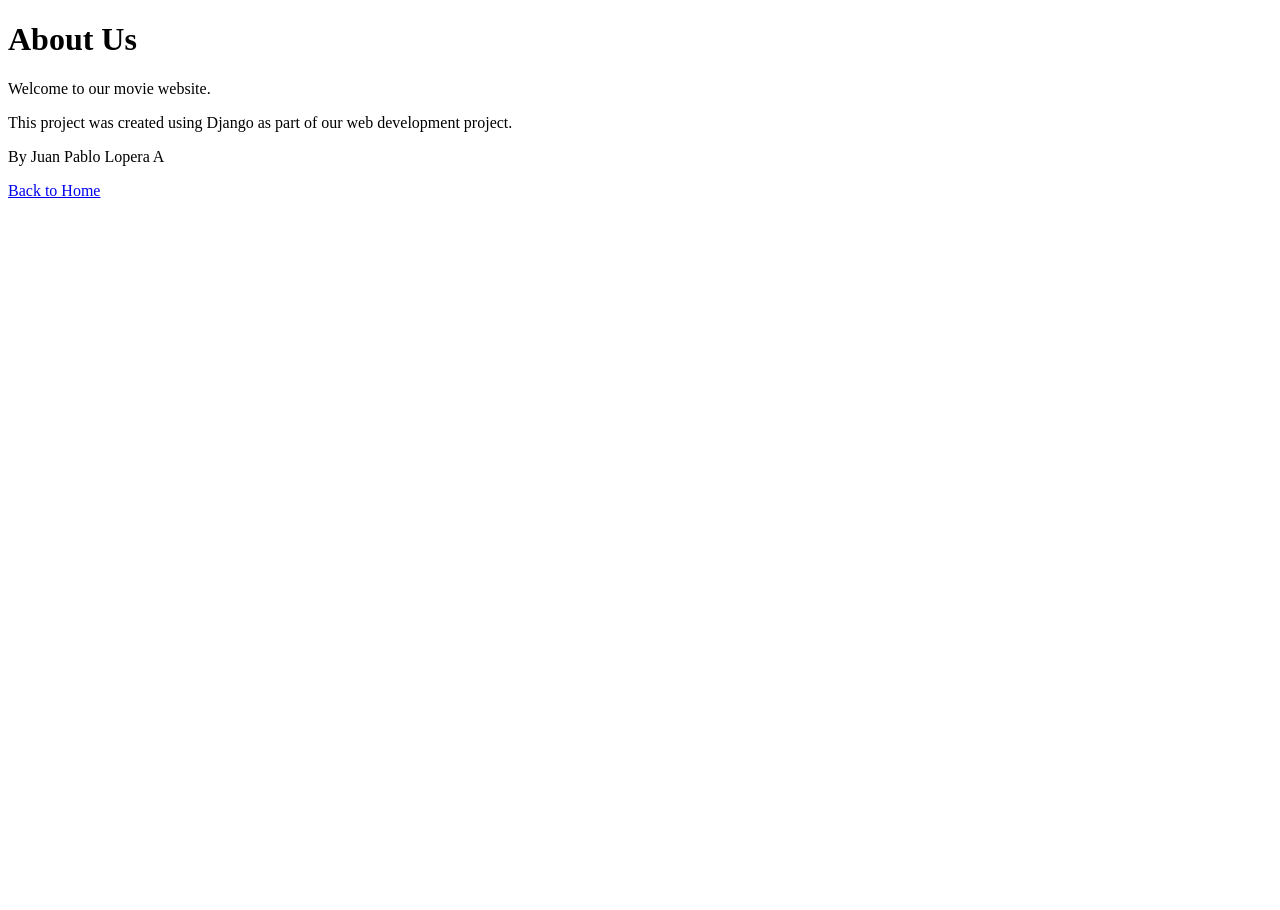
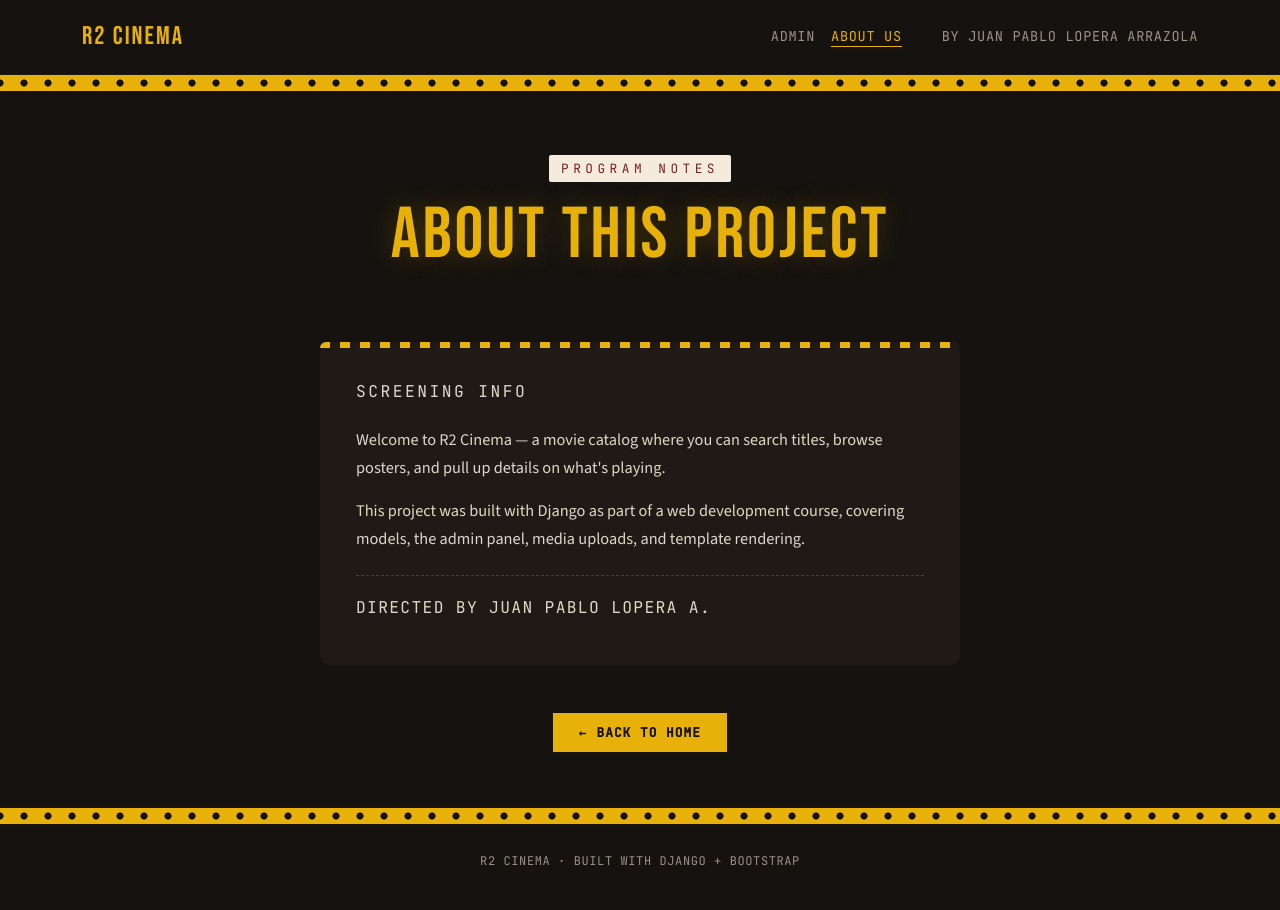
Before and after one commit to Juanp-la/Proyecto-Integrador-1, a Django app: page /about/ in a window 1280 px wide. Before the commit the page ends 198 px from the top, so only its background shows below. Run offline with Django 5.2, Linux system fonts and the light colour scheme.

Commit message:
Add more movies + fix home and about

```diff
--- a/movie/templates/about.html
+++ b/movie/templates/about.html
@@ -1,27 +1,209 @@
 <!DOCTYPE html>
 <html lang="en">
 <head>
-    <meta charset="UTF-8">
-    <meta name="viewport" content="width=device-width, initial-scale=1.0">
-    <title>About</title>
+<meta charset="UTF-8">
+<meta name="viewport" content="width=device-width, initial-scale=1">
+<title>About — R2 Cinema</title>
+
+<link href="https://cdn.jsdelivr.net/npm/bootstrap@5.3.3/dist/css/bootstrap.min.css" rel="stylesheet">
+<link rel="preconnect" href="https://fonts.googleapis.com">
+<link href="https://fonts.googleapis.com/css2?family=Bebas+Neue&family=Source+Sans+3:wght@400;600;700&family=JetBrains+Mono:wght@400;500&display=swap" rel="stylesheet">
+
+<style>
+  :root{
+    --ink:      #15120F;
+    --ink-2:    #1F1A15;
+    --marquee:  #E7B10A;
+    --velvet:   #7A1F2B;
+    --paper:    #F3ECDC;
+    --stone:    #9C9284;
+  }
+
+  body{
+    background: var(--ink);
+    color: var(--paper);
+    font-family: 'Source Sans 3', sans-serif;
+    min-height: 100vh;
+  }
+
+  .cinema-nav{
+    background: var(--ink);
+    border-bottom: 1px solid var(--ink-2);
+    padding: 1.1rem 0;
+  }
+  .cinema-brand{
+    font-family: 'Bebas Neue', sans-serif;
+    letter-spacing: 0.08em;
+    font-size: 1.6rem;
+    color: var(--marquee);
+    text-decoration: none;
+  }
+  .cinema-nav-link{
+    font-family: 'JetBrains Mono', monospace;
+    font-size: 0.85rem;
+    letter-spacing: 0.05em;
+    color: var(--stone);
+    text-decoration: none;
+    border-bottom: 1px solid transparent;
+  }
+  .cinema-nav-link:hover{
+    color: var(--paper);
+    border-bottom-color: var(--marquee);
+  }
+  .cinema-nav-link.active{
+    color: var(--marquee);
+    border-bottom-color: var(--marquee);
+  }
+
+  .sprocket{
+    height: 16px;
+    background-color: var(--marquee);
+    background-image: radial-gradient(circle, var(--ink) 3.5px, transparent 3.6px);
+    background-size: 24px 16px;
+    background-position: 12px center;
+  }
+
+  .about-hero{
+    padding: 4rem 0 1.5rem;
+    text-align: center;
+  }
+  .about-eyebrow{
+    font-family: 'JetBrains Mono', monospace;
+    font-size: 0.8rem;
+    letter-spacing: 0.35em;
+    color: var(--velvet);
+    background: var(--paper);
+    display: inline-block;
+    padding: 0.25rem 0.75rem;
+    border-radius: 2px;
+    margin-bottom: 1.25rem;
+  }
+  .about-title{
+    font-family: 'Bebas Neue', sans-serif;
+    font-size: clamp(2.6rem, 7vw, 4.5rem);
+    letter-spacing: 0.04em;
+    color: var(--marquee);
+    line-height: 0.95;
+    text-shadow: 0 0 26px rgba(231,177,10,0.25);
+  }
+
+  /* Program note card, styled like a playbill insert */
+  .program{
+    max-width: 40rem;
+    margin: 2.5rem auto 3rem;
+    background: var(--ink-2);
+    border-radius: 10px;
+    padding: 2.25rem 2.25rem 1.75rem;
+    position: relative;
+  }
+  .program::before{
+    content: "";
+    position: absolute;
+    top: 0; left: 0; right: 0;
+    height: 6px;
+    background: repeating-linear-gradient(
+      90deg,
+      var(--marquee) 0 10px,
+      var(--ink-2) 10px 20px
+    );
+    border-radius: 10px 10px 0 0;
+  }
+  .program-label{
+    font-family: 'JetBrains Mono', monospace;
+    font-size: 0.7rem;
+    letter-spacing: 0.15em;
+    color: var(--stone);
+    margin-bottom: 1.25rem;
+  }
+  .program p{
+    font-size: 1.02rem;
+    line-height: 1.7;
+    color: var(--paper);
+    opacity: 0.9;
+  }
+  .program-credit{
+    font-family: 'JetBrains Mono', monospace;
+    font-size: 0.85rem;
+    letter-spacing: 0.08em;
+    color: var(--marquee);
+    border-top: 1px dashed rgba(156,146,132,0.35);
+    padding-top: 1.1rem;
+    margin-top: 1.4rem;
+  }
+
+  .btn-marquee{
+    background: var(--marquee);
+    color: var(--ink);
+    border: 0;
+    font-weight: 600;
+    padding: 0.6rem 1.6rem;
+    border-radius: 0;
+    font-family: 'JetBrains Mono', monospace;
+    font-size: 0.8rem;
+    letter-spacing: 0.08em;
+    text-decoration: none;
+    display: inline-block;
+  }
+  .btn-marquee:hover{
+    background: #cf9c07;
+    color: var(--ink);
+  }
+  .btn-marquee:focus-visible,
+  .cinema-nav-link:focus-visible{
+    outline: 2px solid var(--marquee);
+    outline-offset: 2px;
+  }
+
+  .back-wrap{ text-align: center; margin-bottom: 3.5rem; }
+
+  .site-footer{
+    color: var(--stone);
+    font-family: 'JetBrains Mono', monospace;
+    font-size: 0.75rem;
+    letter-spacing: 0.05em;
+    text-align: center;
+    padding: 1.75rem 0 2.5rem;
+  }
+
+  @media (max-width: 576px){
+    .program{ padding: 1.75rem 1.4rem 1.4rem; margin: 2rem 1rem 2.5rem; }
+  }
+</style>
 </head>
 <body>
 
-    <h1>About Us</h1>
+<nav class="cinema-nav">
+  <div class="container d-flex justify-content-between align-items-center">
+    <a href="/" class="cinema-brand">R2 CINEMA</a>
+    <div class="d-flex gap-3 align-items-center">
+      <a href="/admin/" class="cinema-nav-link">ADMIN</a>
+      <a href="{% url 'about' %}" class="cinema-nav-link active">ABOUT US</a>
+      <span class="cinema-nav-link ms-4">BY JUAN PABLO LOPERA ARRAZOLA</span>
+    </div>
+  </div>
+</nav>
+<div class="sprocket"></div>
 
-    <p>
-        Welcome to our movie website.
-    </p>
+<header class="about-hero">
+  <div class="container">
+    <span class="about-eyebrow">PROGRAM NOTES</span>
+    <h1 class="about-title">About This Project</h1>
+  </div>
+</header>
 
-    <p>
-        This project was created using Django as part of our
-        web development project.
-    </p>
-        <p>
-       By Juan Pablo Lopera A
-    </p>
+<div class="program">
+  <p class="program-label">SCREENING INFO</p>
+  <p>Welcome to R2 Cinema — a movie catalog where you can search titles, browse posters, and pull up details on what's playing.</p>
+  <p>This project was built with Django as part of a web development course, covering models, the admin panel, media uploads, and template rendering.</p>
+  <p class="program-credit">DIRECTED BY JUAN PABLO LOPERA A.</p>
+</div>
 
-    <a href="/">Back to Home</a>
+<div class="back-wrap">
+  <a href="/" class="btn-marquee">← BACK TO HOME</a>
+</div>
+
+<div class="sprocket"></div>
+<footer class="site-footer">R2 CINEMA · BUILT WITH DJANGO + BOOTSTRAP</footer>
 
 </body>
 </html>
--- a/movie/templates/home.html
+++ b/movie/templates/home.html
@@ -273,9 +273,10 @@
 <nav class="cinema-nav">
   <div class="container d-flex justify-content-between align-items-center">
     <a href="/" class="cinema-brand">R2 CINEMA</a>
-    <div class="d-flex gap-3">
+    <div class="d-flex gap-3 align-items-center">
       <a href="/admin/" class="cinema-nav-link">ADMIN</a>
       <a href="{% url 'about' %}" class="cinema-nav-link">ABOUT US</a>
+      <span class="cinema-nav-link ms-4">BY JUAN PABLO LOPERA ARRAZOLA</span>
     </div>
   </div>
 </nav>
```
Also changed, not shown: db.sqlite3, media/movies/images/h2.jpg (added), media/movies/images/h3.jpg (added), media/movies/images/h4.jpg (added), media/movies/images/h5.jpg (added), media/movies/images/h6.jpg (added), media/movies/images/h7.jpg (added), media/movies/images/h8.jpg (added).
